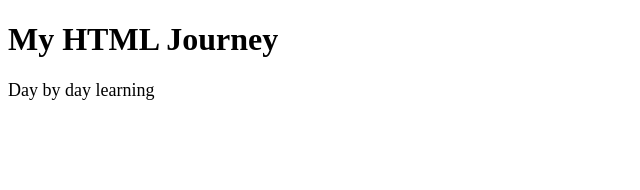
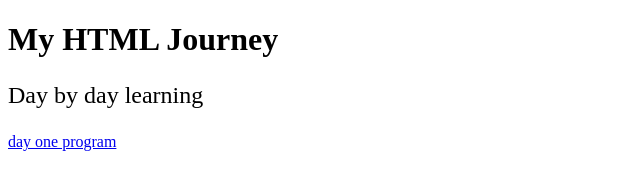
Before and after one commit to PrashantSinghRajputOfficial/HTML-1, a plain HTML site: page index.html in a window 1280 px wide. Shown: the whole page, without its empty margins (0-640 px from the left). Drawn offline with Linux system fonts and the light colour scheme.

Commit message:
DAY 1 LINK ADD

```diff
--- a/index.html
+++ b/index.html
@@ -7,7 +7,8 @@
 </head>
 <body>
     <h1 >My HTML Journey </h1>
-    <p id="text" style="font-size: 18px;" >Day by day learning </p>
+    <p id="text" style="font-size: 24px;" >Day by day learning </p>
+    <a href="./DAYS/day1.html">day one program</a>
 
 </body>
 </html>
```
